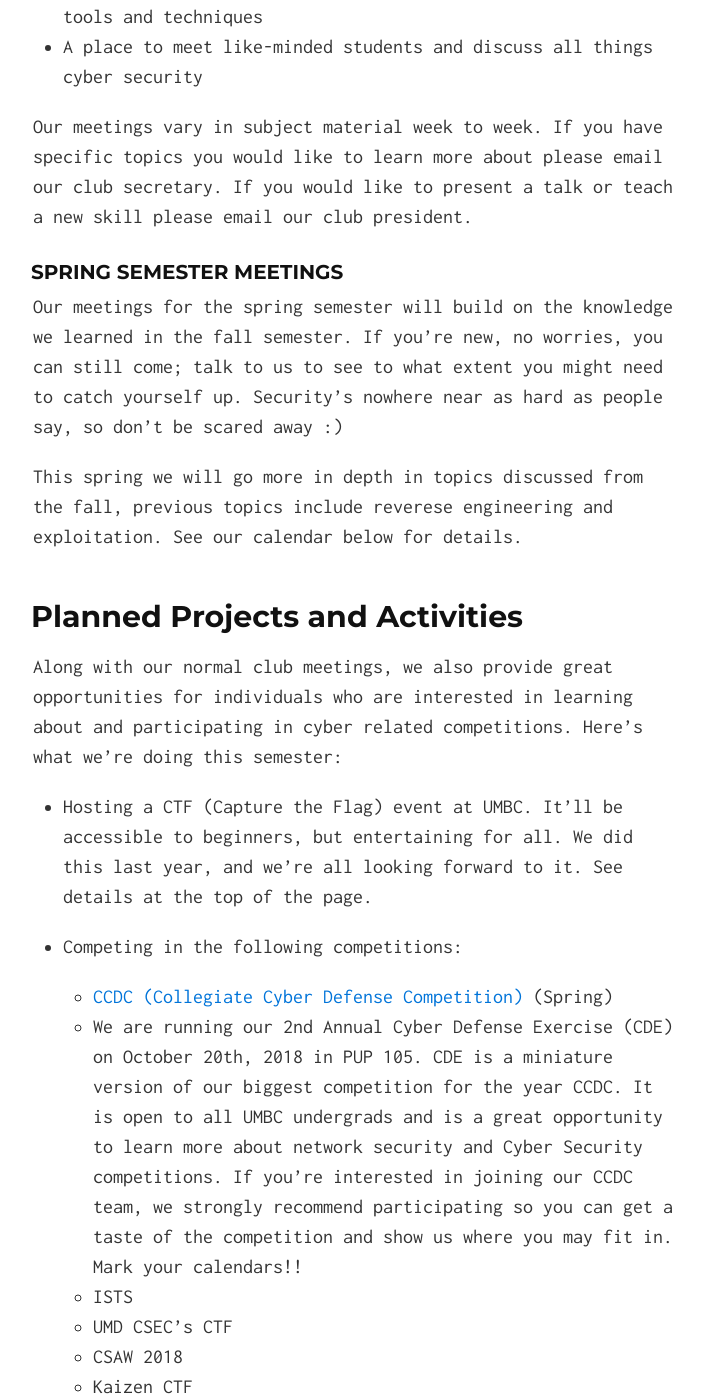
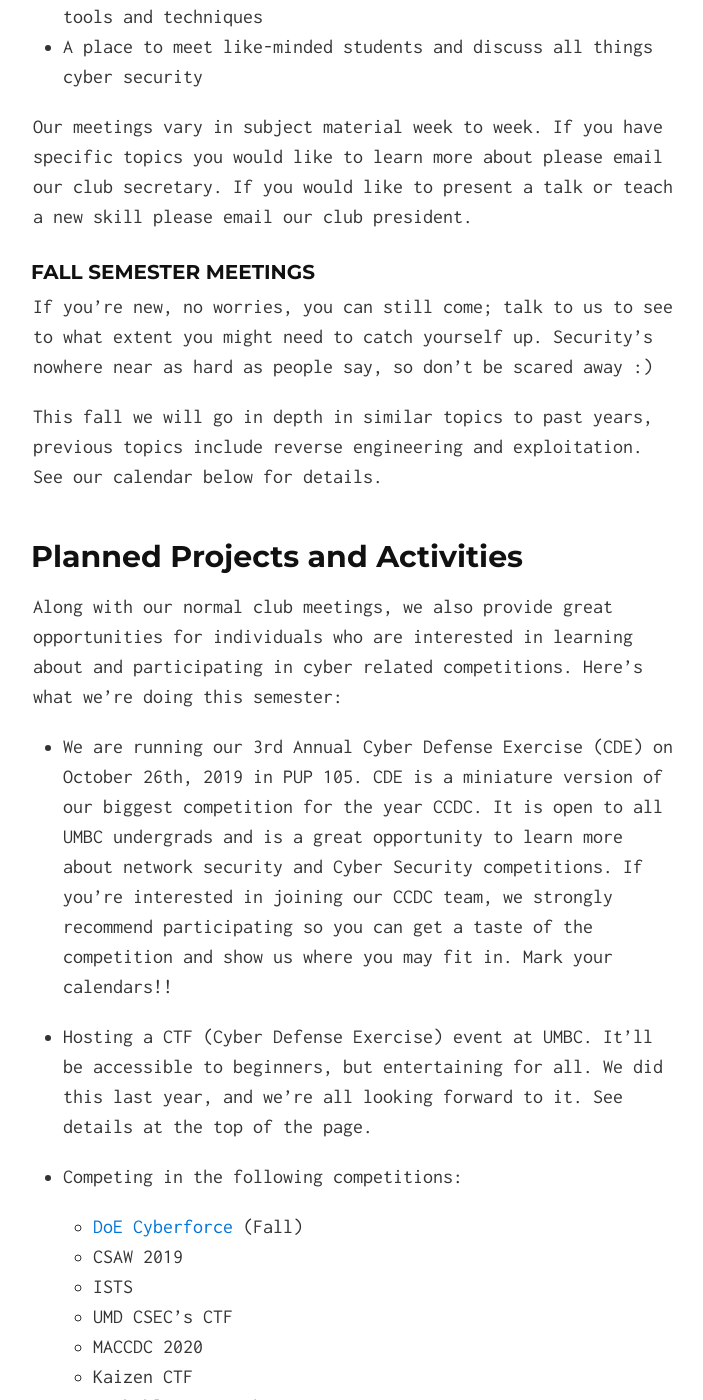
Before and after one commit to UMBCCyberDawgs/umbccyberdawgs.github.io, a Jekyll site: the page built from index.md, in a window 1280 px wide and 1400 px high, scrolled down 1398 px. Shown: the whole window, without its empty margins (287-990 px from the left). Built offline with Jekyll 4.4.1, drawn with Linux system fonts in a browser that asks for light colours; our own code applies the rules of GitHub Pages for plain Markdown files.

Commit message:
Update index.md

```diff
--- a/index.md
+++ b/index.md
@@ -48,13 +48,12 @@ you would like to learn more about please email our club secretary. If you
 would like to present a talk or teach a new skill please email our club
 president.
 
-### Spring Semester Meetings
+### Fall Semester Meetings
 
-Our meetings for the spring semester will build on the knowledge we learned in the fall semester.
 If you're new, no worries, you can still come; talk to us to see to what extent you might need to
 catch yourself up. Security's nowhere near as hard as people say, so don't be scared away :)
 
-This spring we will go more in depth in topics discussed from the fall, previous topics include reverese
+This fall we will go in depth in similar topics to past years, previous topics include reverse
 engineering and exploitation. See our calendar below for details.
 
 ## Planned Projects and Activities
@@ -63,16 +62,18 @@ Along with our normal club meetings, we also provide great opportunities for
 individuals who are interested in learning about and participating in cyber
 related competitions. Here's what we're doing this semester:
 
-* Hosting a CTF (Capture the Flag) event at UMBC. It'll be accessible to
-  beginners, but entertaining for all. We did this last year, and we're all
-  looking forward to it. See details at the top of the page.
+* We are running our 3rd Annual Cyber Defense Exercise (CDE) on October 26th, 2019 in PUP 105. CDE is a miniature version of our   biggest competition for the year CCDC. It is open to all UMBC undergrads and is a great opportunity to learn more about network security and Cyber Security competitions. If you're interested in joining our CCDC team, we strongly recommend participating so you can get a taste of the competition and show us where you may fit in. Mark your calendars!!
+
+* Hosting a CTF (Cyber Defense Exercise) event at UMBC. It'll be accessible to
+beginners, but entertaining for all. We did this last year, and we're all
+looking forward to it. See details at the top of the page.
 
 * Competing in the following competitions:
-    * [CCDC (Collegiate Cyber Defense Competition)](http://maccdc.org/) (Spring)
-    * We are running our 2nd Annual Cyber Defense Exercise (CDE) on October 20th, 2018 in PUP 105. CDE is a miniature version of our biggest competition for the year CCDC. It is open to all UMBC undergrads and is a great opportunity to learn more about network security and Cyber Security competitions. If you're interested in joining our CCDC team, we strongly recommend participating so you can get a taste of the competition and show us where you may fit in. Mark your calendars!!
+    * [DoE Cyberforce](https://cyberforcecompetition.com/) (Fall)
+    * CSAW 2019
     * ISTS
     * UMD CSEC's CTF
-    * CSAW 2018
+    * MACCDC 2020
     * Kaizen CTF
     * Probably some others
 
```
